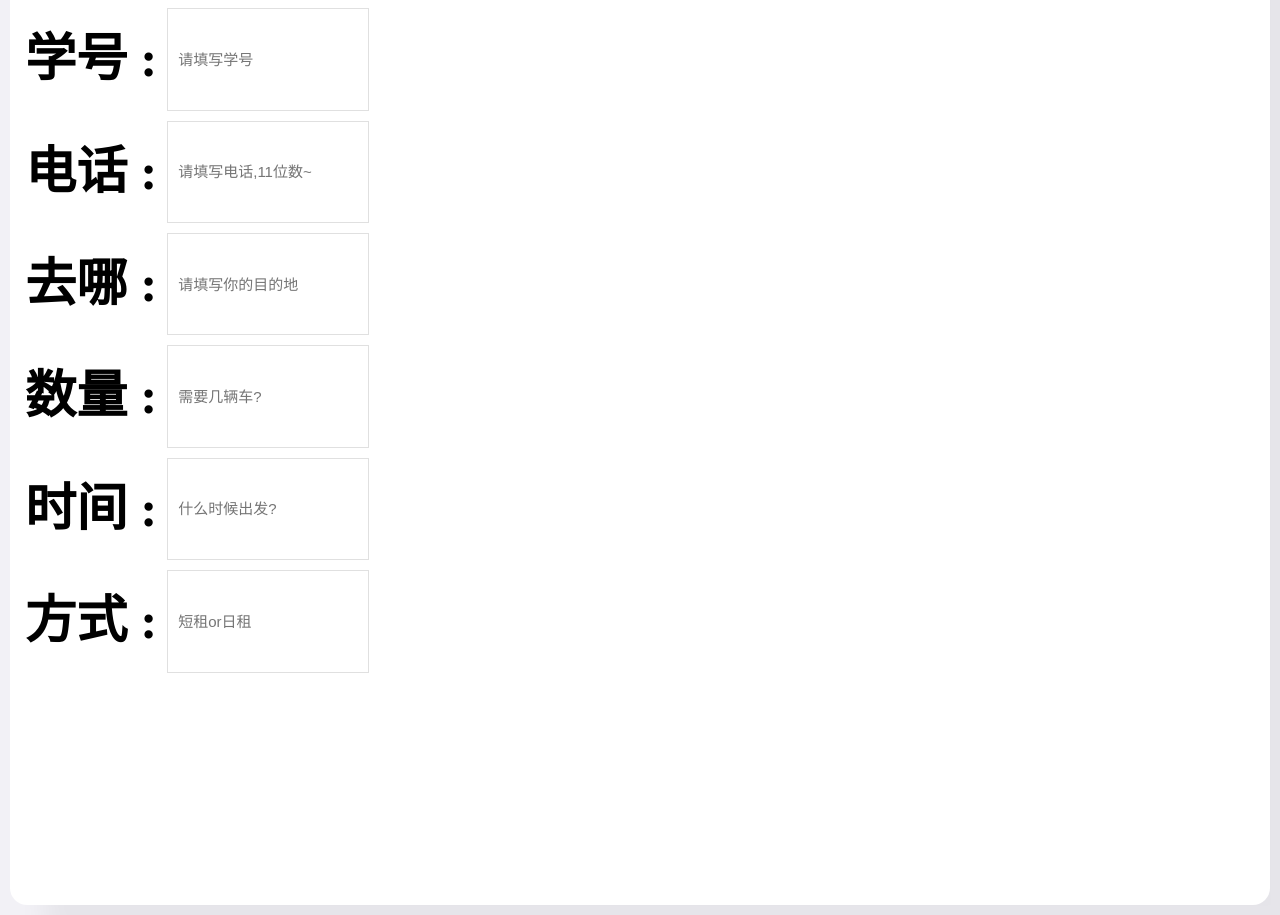
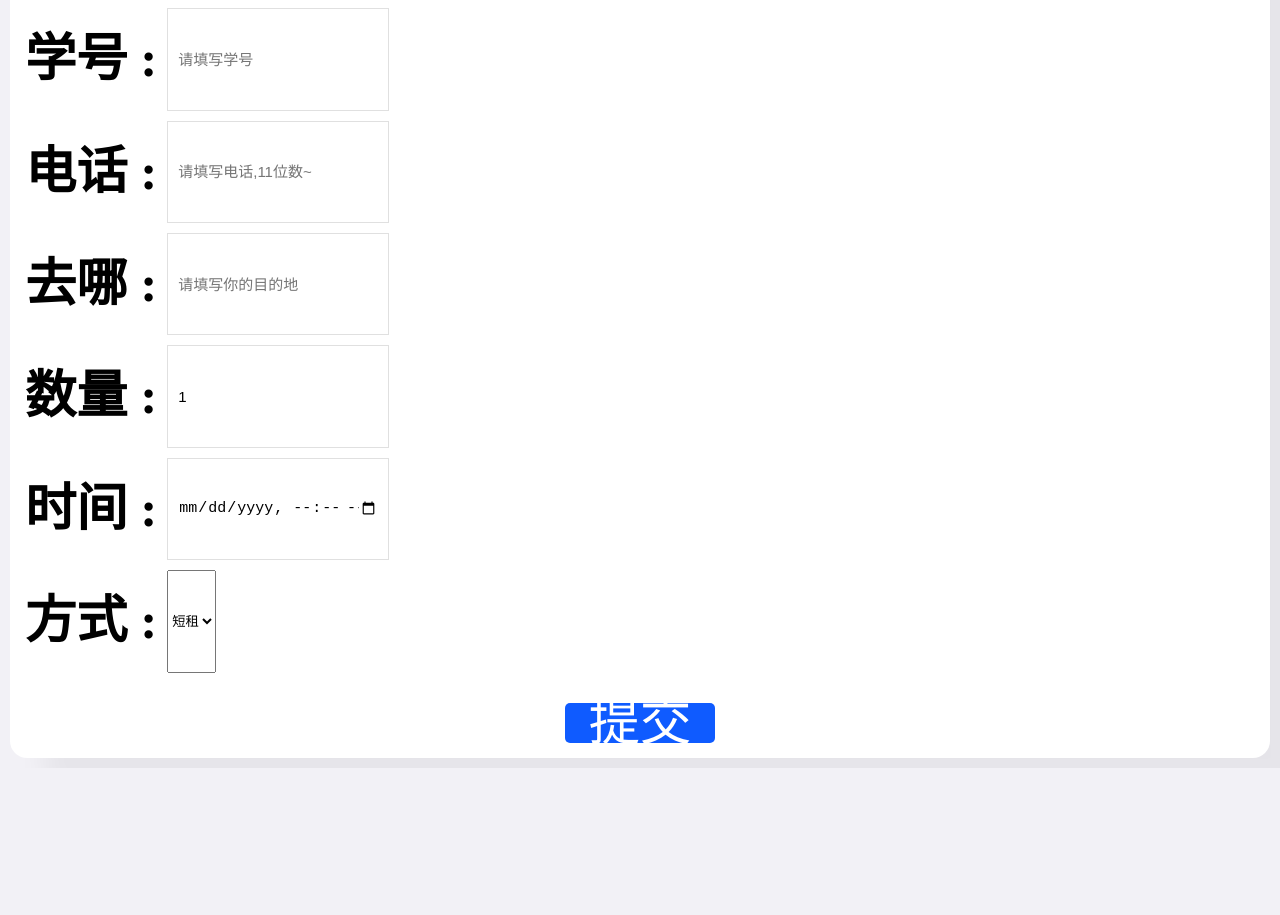
Before and after one commit to Silent-12/Car-rental-system, a Vue app: page / in a window 1280 px wide. Shown: the part 474-1389 px from the top of the page. After the commit the page ends 1242 px from the top, so only its background shows below. Built offline with nearby package versions, Linux system fonts and the light colour scheme.

Commit message:
信息提交

```diff
--- a/src/components/FormInformation.vue
+++ b/src/components/FormInformation.vue
@@ -3,21 +3,34 @@
     <!-- 姓名 -->
     <div class="form-item">
       <div class="info">姓名 :</div>
-      <input type="text" maxlength="10" class="info-input" placeholder="请填写姓名" />
+      <input
+        type="text"
+        maxlength="10"
+        class="info-input"
+        placeholder="请填写姓名"
+        v-model="info.name"
+      />
     </div>
     <!-- 学号 -->
     <div class="form-item">
       <div class="info">学号 :</div>
-      <input type="text" maxlength="15" class="info-input" placeholder="请填写学号" />
+      <input
+        type="number"
+        maxlength="15"
+        class="info-input"
+        placeholder="请填写学号"
+        v-model="info.stutID"
+      />
     </div>
     <!-- 电话 -->
     <div class="form-item">
       <div class="info">电话 :</div>
       <input
-        type="text"
+        type="number"
         maxlength="11"
         class="info-input"
         placeholder="请填写电话,11位数~"
+        v-model="info.phone"
       />
     </div>
     <!-- 目的地 -->
@@ -25,37 +38,90 @@
       <div class="info">去哪 :</div>
       <input
         type="text"
-        maxlength="10"
         class="info-input"
         placeholder="请填写你的目的地"
+        v-model="info.end"
       />
     </div>
     <!-- 车辆数 -->
     <div class="form-item">
       <div class="info">数量 :</div>
-      <input type="text" maxlength="2" class="info-input" placeholder="需要几辆车?" />
+      <input
+        type="number"
+        maxlength="2"
+        class="info-input"
+        placeholder="需要几辆车?"
+        v-model="info.carNum"
+      />
     </div>
     <!-- 租车时间 -->
     <div class="form-item">
       <div class="info">时间 :</div>
-      <input type="text" maxlength="10" class="info-input" placeholder="什么时候出发?" />
+      <input
+        type="datetime-local"
+        class="info-input"
+        placeholder="什么时候出发?"
+        v-model="info.dateTime"
+      />
     </div>
     <!-- 短租or日租 -->
     <div class="form-item">
       <div class="info">方式 :</div>
-      <input type="text" maxlength="10" class="info-input" placeholder="短租or日租" />
+      <select name="fruit" :onchange="changeMode">
+        <option value="1" selected>短租</option>
+        <option value="2">日租</option>
+      </select>
     </div>
+
+    <div class="btn" @click="throttle()">提交</div>
   </div>
 </template>
 
-<script setup lang="ts">
-import { ref } from "vue"
+<script setup>
+import { reactive, ref } from "vue"
+
+// 数据初始化
+const info = reactive({
+  name: "",
+  stutID: "",
+  phone: "",
+  end: "",
+  carNum: "1",
+  dateTime: "",
+  mode: "1",
+})
+
+let timer = ref(null)
+
+// 按钮节流
+const throttle = () => {
+  if (timer) {
+    clearTimeout(timer)
+  }
+  timer = setTimeout(() => {
+    checkForm()
+  }, 400)
+}
+
+// 检查表单数据是否符合规范
+const checkForm = () => {
+  console.log(info)
+
+  if (info.name == "") {
+    return
+  }
+}
+
+// slect选择回调
+const changeMode = (e) => {
+  info.mode = e.target.value
+}
 </script>
 
 <style lang="scss" scoped>
 .form-container {
   width: 100%;
-  height: 3rem;
+  //   height: 3rem;
   //   border: .01rem solid;
   padding: 15px;
   box-sizing: border-box;
@@ -63,6 +129,18 @@ import { ref } from "vue"
   background: #fff;
   box-shadow: 0.1rem 0.1rem 0.08rem rgba(0, 0, 0, 0.05);
   font-size: 0.15rem;
+
+  .btn {
+    width: 150px;
+    height: 40px;
+    color: #fff;
+    background: #0f5bff;
+    line-height: 40px;
+    text-align: center;
+    border-radius: 5px;
+    margin: 0 auto;
+    margin-top: 30px;
+  }
 
   .form-item {
     width: 100%;
@@ -78,14 +156,18 @@ import { ref } from "vue"
     }
 
     .info-input {
-      width: 180px;
+      width: 200px;
       border: 1px solid #e0e0e0;
       font-size: 15px;
       padding: 0 10px;
     }
 
-    input[type="text"]:focus {
+    input:focus {
       outline: none;
+    }
+
+    select {
+      appearance: none；;
     }
   }
 }
```
Also changed, not shown: src/components/ToastMsg.vue (added, +38 -0 lines).
